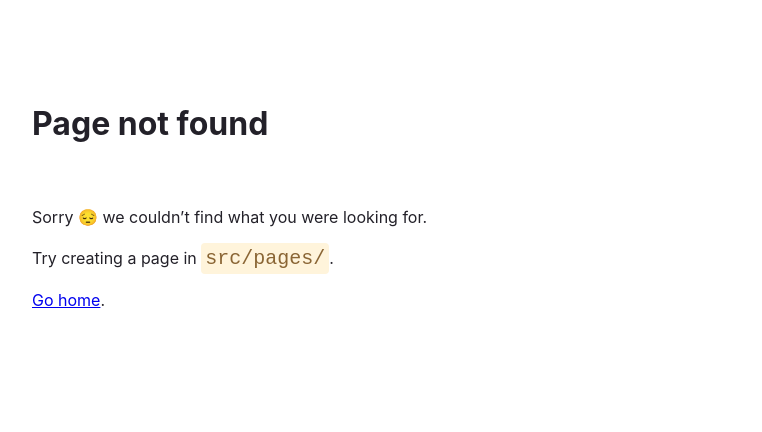
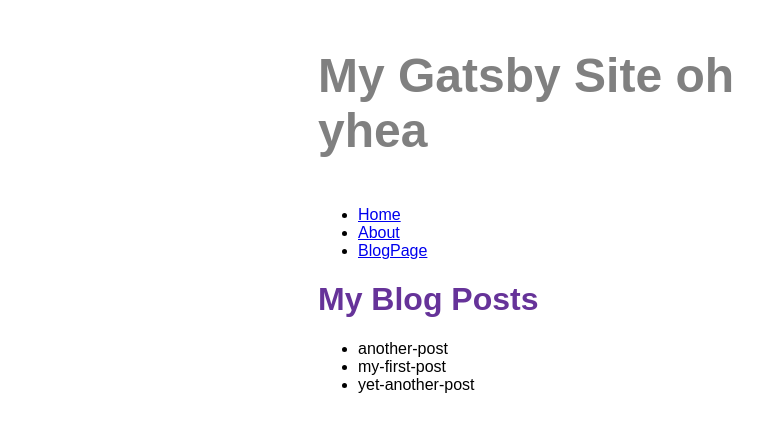
Before and after one commit to Franco-Luciano/my-first-gatsby-site, a Gatsby site: page /blog in a window 1280 px wide. Before the commit this address had no page. Shown: the whole page, without its empty margins (72-834 px from the left). Built offline with nearby package versions, Linux system fonts and the light colour scheme; Gatsby itself is replaced by a stand-in of ours.

Commit message:
Finished Gatsby Tutorial Part 4

```diff
--- a/gatsby-config.js
+++ b/gatsby-config.js
@@ -1,10 +1,17 @@
 module.exports = {
   siteMetadata: {
-    title: `My Gatsby Site`,
+    title: `My Gatsby Site oh yhea`,
     siteUrl: `https://www.yourdomain.tld`,
   },
   plugins: [
     "gatsby-plugin-image",
     "gatsby-plugin-sharp",
+    {
+      resolve: "gatsby-source-filesystem",
+      options: {
+        name: `blog`,
+        path: `${__dirname}/blog`,
+      }
+    },
   ],
 }
--- a/src/components/layout.js
+++ b/src/components/layout.js
@@ -1,17 +1,29 @@
 import * as React from 'react'
-import { Link } from 'gatsby'
+import { Link, useStaticQuery, graphql } from 'gatsby'
 import {
   container,
   heading,
   navLinks,
   navLinkItem,
-  navLinkText
+  navLinkText,
+  sitetitle
 } from './layout.module.css'
 
 const Layout = ({ pageTitle, children }) => {
+  const data = useStaticQuery(graphql`
+    query {
+      site {
+        siteMetadata {
+          title
+        }
+      }
+    }
+  `)
+
   return (
     <div className={container}>
-      <title>{pageTitle}</title>
+      <title>{pageTitle} | {data.site.siteMetadata.title}</title>
+      <header className={sitetitle}>{data.site.siteMetadata.title}</header>
       <nav>
         <ul className={navLinks}>
           <li className={navLinkItem}>
@@ -22,6 +34,11 @@ const Layout = ({ pageTitle, children }) => {
           <li className={navLinkItem}>
             <Link to="/about" className={navLinkText}>
               About
+            </Link>
+          </li>
+          <li className={navLinkItem}>
+            <Link to="/blog" className={navLinkText}>
+              BlogPage
             </Link>
           </li>
         </ul>
--- a/src/components/layout.module.css
+++ b/src/components/layout.module.css
@@ -18,3 +18,9 @@
   .nav-link-text {
     color: black;
   }
+  .sitetitle {
+    font-size: 3rem;
+    color: gray;
+    font-weight: 700;
+    margin: 3rem 0;
+  }
--- /dev/null
+++ b/src/pages/blog.js
@@ -0,0 +1,31 @@
+import * as React from 'react'
+import Layout from '../components/layout'
+import { graphql } from 'gatsby'
+
+const BlogPage = ({ data }) => {
+  return (
+    <Layout pageTitle="My Blog Posts">
+      <ul>
+          {
+            data.allFile.nodes.map(node => (
+              <li key={node.name}>
+                {node.name}
+              </li>
+            ))
+          }
+      </ul>
+    </Layout>
+  )
+}
+
+export const query = graphql`
+query {
+    allFile(filter: {sourceInstanceName: {eq: "blog"}}) {
+      nodes {
+        name
+      }
+    }
+  }
+`
+
+export default BlogPage
```
Also changed, not shown: blog/another-post.mdx (added), blog/my-first-post.mdx (added), blog/yet-another-post.mdx (added).
